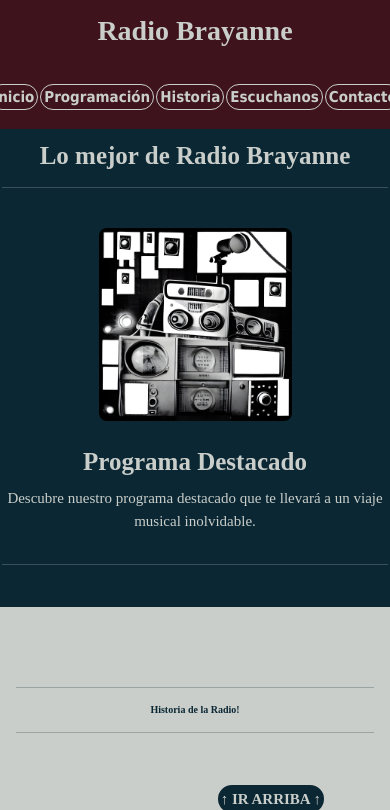
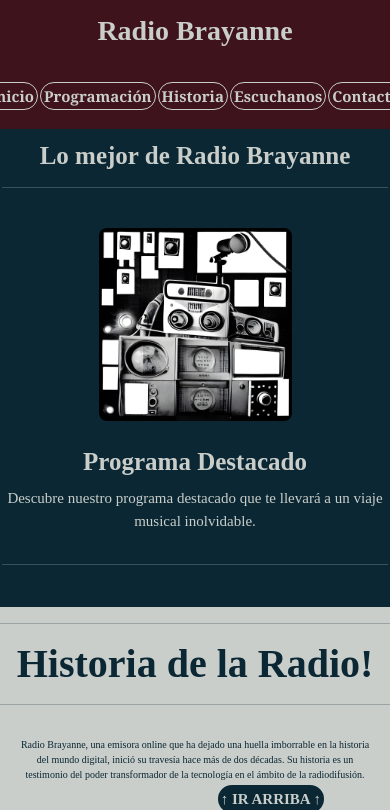
Before and after one commit to csluduena/webEntrega2, a plain HTML site: page pages/historia.html in a window 390 px wide. Shown: the top 810 px of the page. Drawn offline with Linux system fonts and the light colour scheme; a web font is replaced by a local one.

Commit message:
Fixing Querys 1.3

```diff
--- a/pages/historia.html
+++ b/pages/historia.html
@@ -50,7 +50,7 @@
                 </section>
             </div>
             <div class="center-body">
-                <h1 class="text-historia set-text-perso"><hr>Historia de la Radio!<hr></h1>
+                <h1 class="set-text-perso"><hr>Historia de la Radio!<hr></h1>
                 <div class="text-historia">
                     <p>Radio Brayanne, una emisora online que ha dejado una huella imborrable en la historia del mundo digital, inició su travesía hace más de dos décadas. Su historia es un testimonio del poder transformador de la tecnología en el ámbito de la radiodifusión.</p>
                     <br>
--- a/styles/styles.css
+++ b/styles/styles.css
@@ -707,10 +707,19 @@ a {
         justify-content: center;
     }
     .ul-mine {
-        font-family: Tahoma;
         flex-direction: row;
         align-items: center;
         padding-bottom: 19px;
+    }
+    .btn-mine a {
+        font-family: Georgia, Times, “Times New Roman”, serif;
+        text-decoration: none;
+        color: var(--silver);
+        padding: 9px;
+        font-size: 14px;
+        font-weight: bolder;
+        border: var(--silver) 1px solid;
+        border-radius: 50px;
     }
     .btn-mine {
         margin: 0;
@@ -899,11 +908,16 @@ a {
     .carousel-item {
         width: 450px;
     }
-    .text-historia  {
+    .set-text-perso{
+        font-size: 40px;
+        text-align: center;
+        color: var(--gunmetal);
+    }
+    .text-historia {
         color: var(--gunmetal);
         font-size: 10px;
         text-align: center;
-        margin-top: 5rem;
+        margin-top: 2rem;
         margin-left: 1rem;
         margin-right: 1rem;
     }
```
